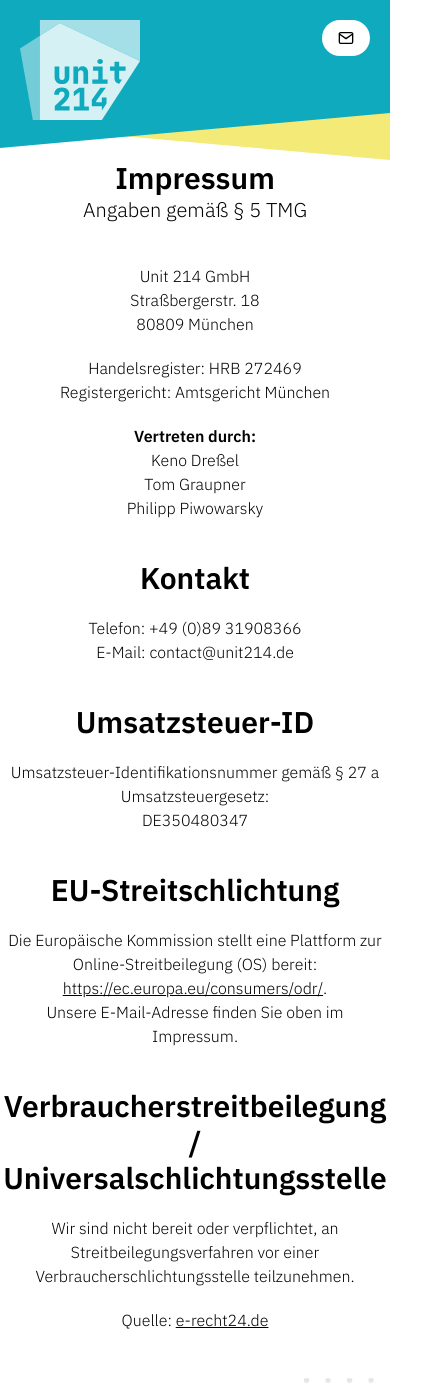
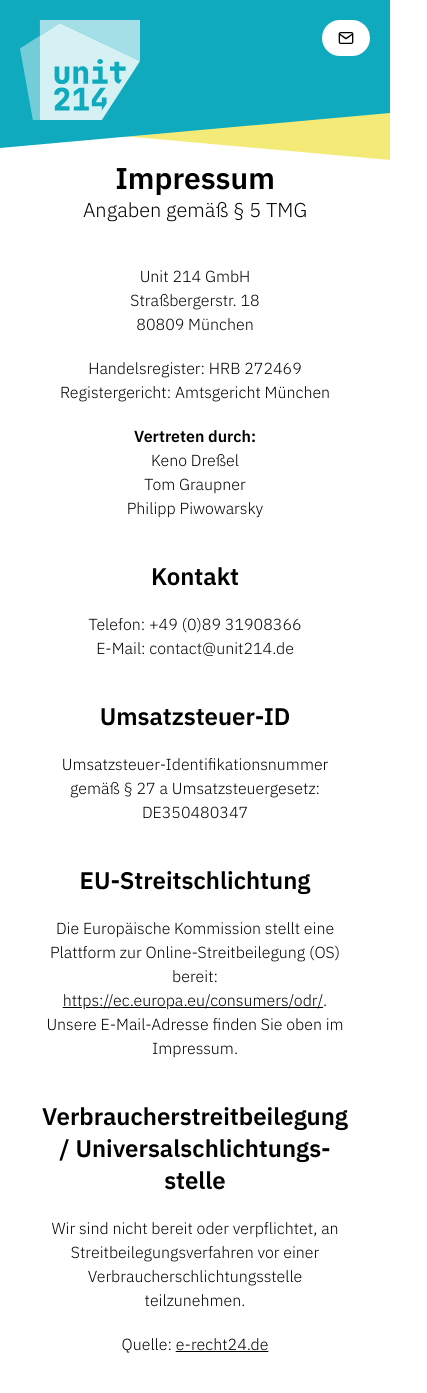
Before and after one commit to unit214/website, a Next.js app: page /imprint in a window 390 px wide. Shown: the top 1393 px of the page, 427 px wide, since content can reach past the window. Built offline with nearby package versions, Linux system fonts and the light colour scheme.

Commit message:
fix(imprint): reduce text size of headers, add hyphen-auto to avoid layout break on mobile

```diff
--- a/src/app/(header-footer)/imprint/page.tsx
+++ b/src/app/(header-footer)/imprint/page.tsx
@@ -39,7 +39,7 @@ export default function ImprintPage() {
       </div>
 
       <div className='flex flex-col items-center gap-5'>
-        <h1>Kontakt</h1>
+        <h2>Kontakt</h2>
         <p className='text-center'>
           Telefon: +49 (0)89 31908366
           <br />
@@ -48,7 +48,7 @@ export default function ImprintPage() {
       </div>
 
       <div className='flex flex-col items-center gap-5'>
-        <h1>Umsatzsteuer-ID</h1>
+        <h2>Umsatzsteuer-ID</h2>
         <p className='text-center'>
           Umsatzsteuer-Identifikationsnummer gemäß § 27 a Umsatzsteuergesetz:
           <br />
@@ -57,7 +57,9 @@ export default function ImprintPage() {
       </div>
 
       <div className='flex flex-col items-center gap-5'>
-        <h1>EU-Streitschlichtung</h1>
+        <h2 lang='de' className='hyphens-auto'>
+          EU-Streitschlichtung
+        </h2>
         <p className='text-center'>
           Die Europäische Kommission stellt eine Plattform zur
           Online-Streitbeilegung (OS) bereit:{' '}
@@ -68,9 +70,10 @@ export default function ImprintPage() {
         </p>
       </div>
       <div className='flex flex-col items-center gap-5'>
-        <h1 className='text-center'>
-          Verbraucherstreitbeilegung / Universalschlichtungsstelle
-        </h1>
+        <h2 lang='de' className='hyphens-auto text-center'>
+          Verbraucherstreitbeilegung / <br className='hidden lg:inline-flex' />{' '}
+          Universalschlichtungsstelle
+        </h2>
         <p className='text-center'>
           Wir sind nicht bereit oder verpflichtet, an Streitbeilegungsverfahren
           vor einer Verbraucherschlichtungsstelle teilzunehmen.
--- a/src/styles/globals.css
+++ b/src/styles/globals.css
@@ -120,6 +120,11 @@
   .h1 {
     @apply font-primary text-3xl font-semibold;
   }
+
+  h2,
+  .h2 {
+    @apply font-primary text-2xl font-semibold;
+  }
 }
 
 @layer utilities {
```
